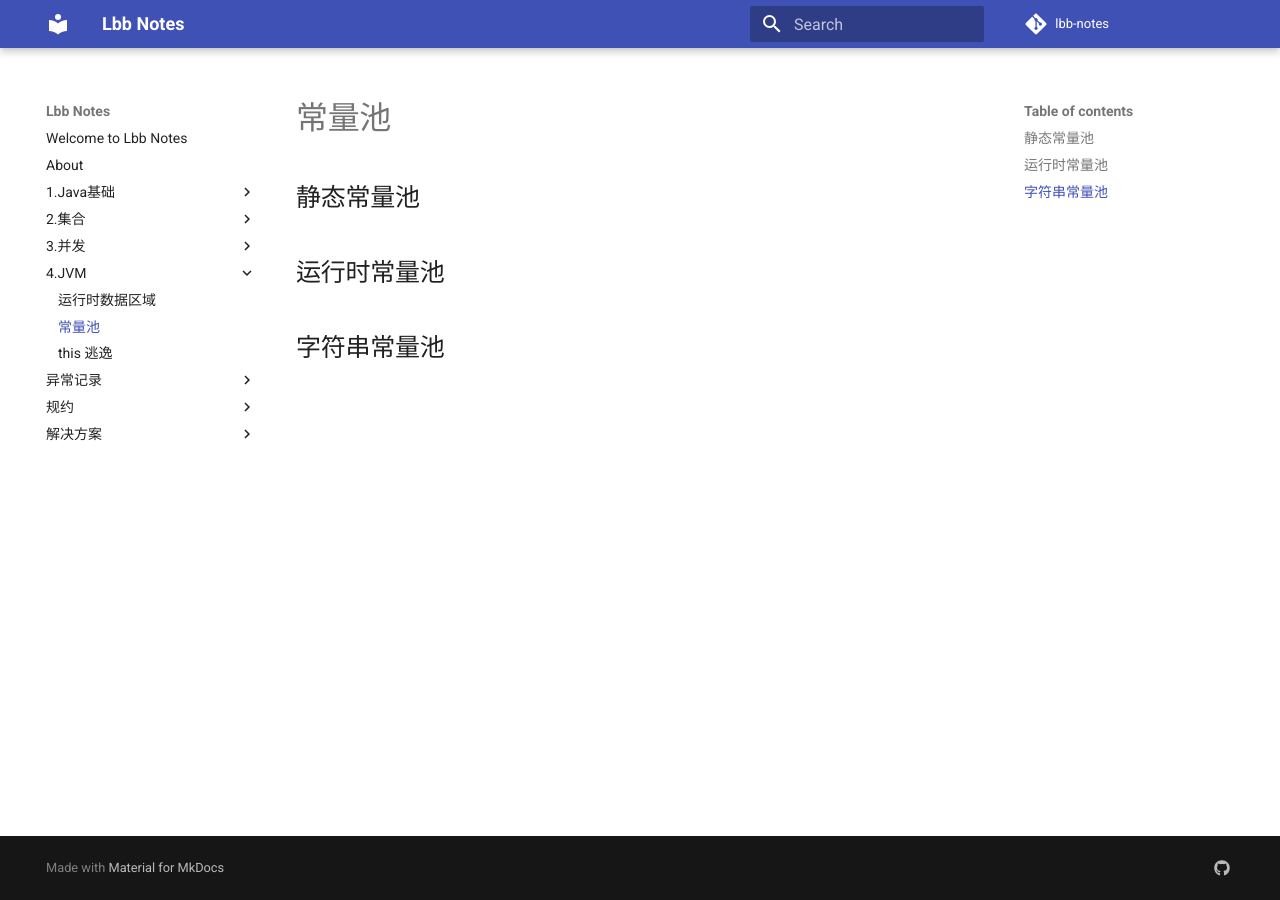
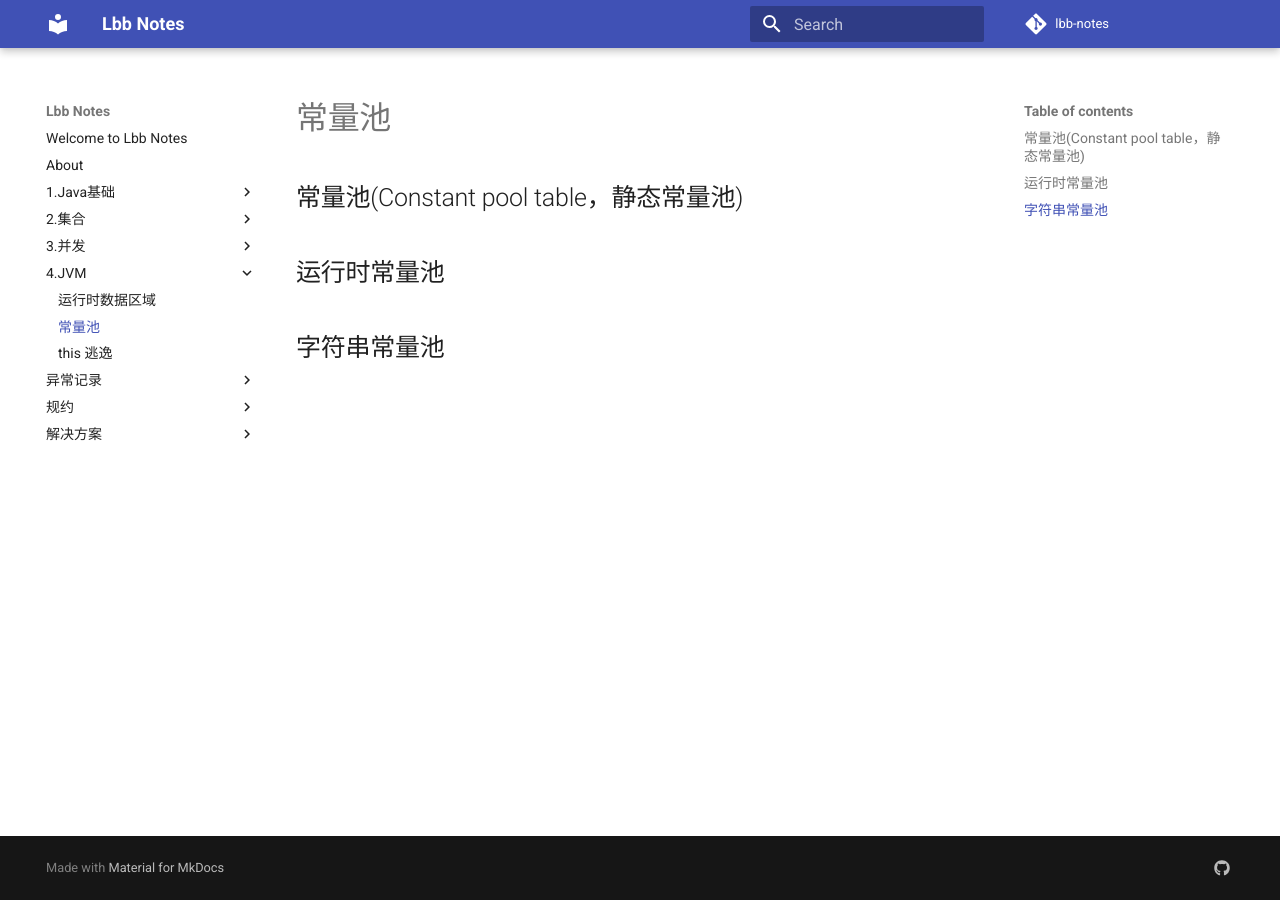
Before and after one commit to ban-l/lbb-notes, an MkDocs documentation site: the page built from docs/4.JVM/2.常量池.md, in a window 1280 px wide. Built offline with MkDocs 1.6.1 and Material for MkDocs 9.7.7, drawn with Linux system fonts in a browser that asks for light colours; comment, search, counter and statistics services are not loaded.

Commit message:
常量池

```diff
--- a/docs/4.JVM/2.常量池.md
+++ b/docs/4.JVM/2.常量池.md
@@ -1,6 +1,6 @@
 # 常量池
 
-## 静态常量池
+## 常量池(Constant pool table，静态常量池)
 
 ## 运行时常量池
 
```
Also changed, not shown: docs/4.JVM/assets/image-20250928205557256.png (deleted), docs/4.JVM/assets/image-20250928205723978.png (deleted), docs/4.JVM/assets/image-20250928205850723.png (deleted).
